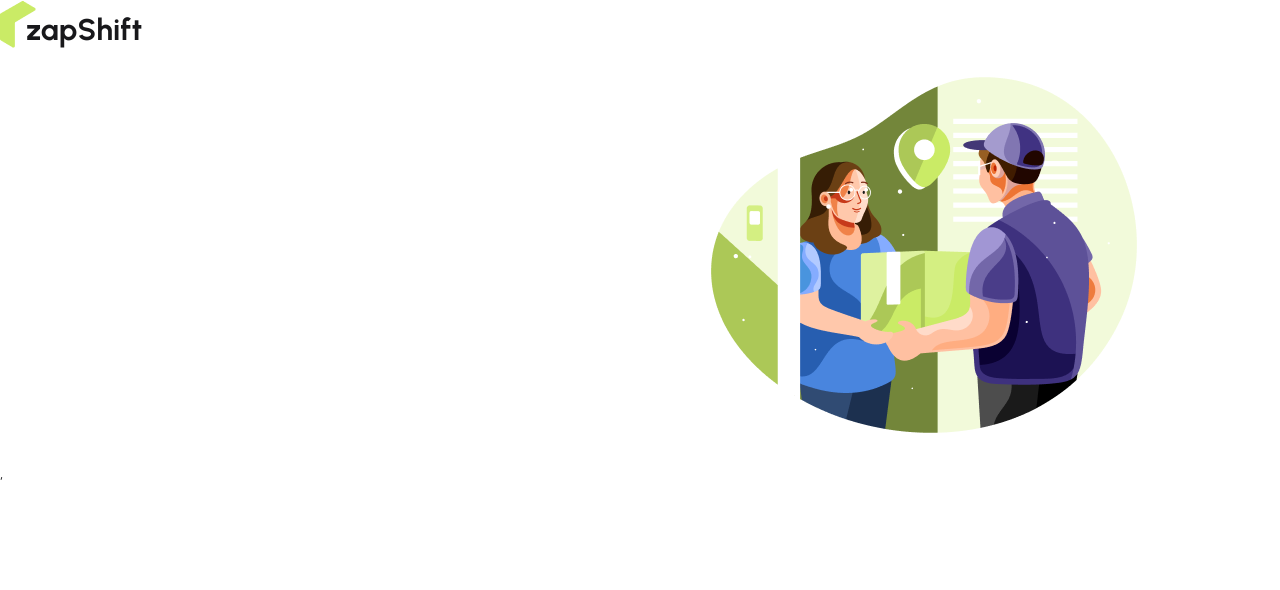
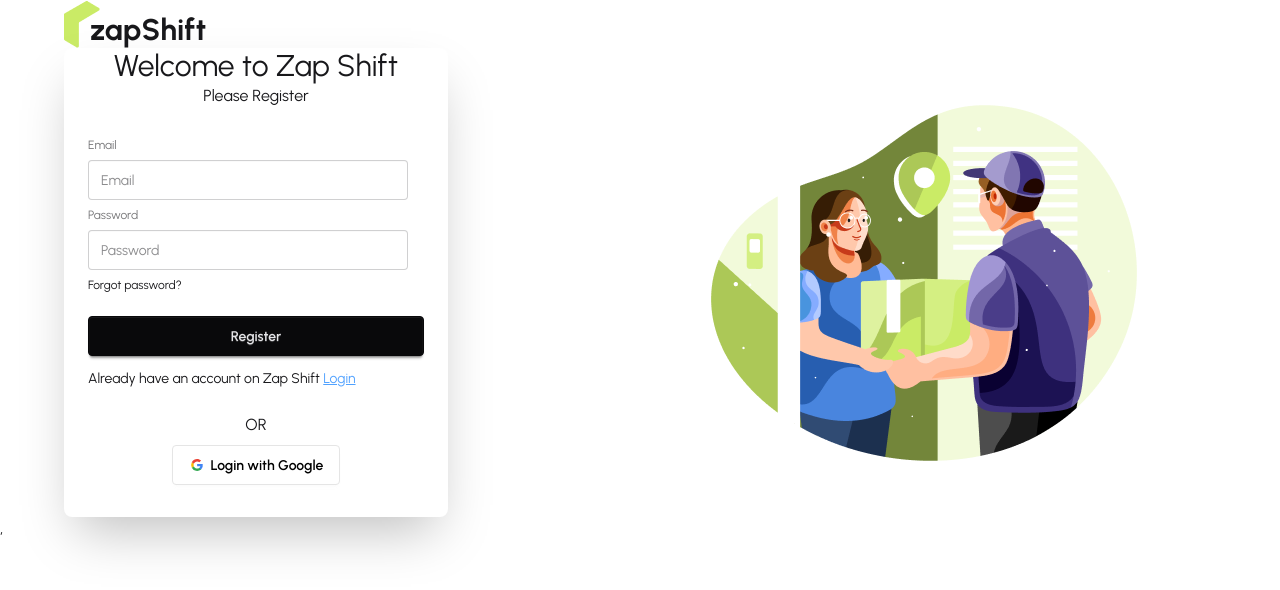
Before and after one commit to SwarnaliSahaBristi/zap-swift-client, a React (Vite) app: page /register in a window 1280 px wide. Shown: the top 590 px of the page. Built offline with nearby package versions, Linux system fonts and the light colour scheme; no server answers.

Commit message:
registration added

```diff
--- a/package.json
+++ b/package.json
@@ -12,6 +12,7 @@
   "dependencies": {
     "@tailwindcss/vite": "^4.1.17",
     "daisyui": "^5.5.5",
+    "firebase": "^12.6.0",
     "leaflet": "^1.9.4",
     "react": "^19.2.0",
     "react-dom": "^19.2.0",
--- /dev/null
+++ b/src/components/SocialLogin.jsx
@@ -0,0 +1,57 @@
+import React from "react";
+import useAuth from "../hooks/useAuth";
+
+const SocialLogin = () => {
+  const { signInGoogle } = useAuth();
+
+  const handleGoogleSignIn = () => {
+    signInGoogle()
+    .then((res) => {
+        console.log(res.user);
+      })
+      .catch((error) => {
+        console.log(error);
+      });
+  };
+  return (
+    <div className="text-center pb-8">
+      <p className="mb-2">OR</p>
+      {/* Google */}
+      <button
+        onClick={handleGoogleSignIn}
+        className="btn bg-white text-black border-[#e5e5e5]"
+      >
+        <svg
+          aria-label="Google logo"
+          width="16"
+          height="16"
+          xmlns="http://www.w3.org/2000/svg"
+          viewBox="0 0 512 512"
+        >
+          <g>
+            <path d="m0 0H512V512H0" fill="#fff"></path>
+            <path
+              fill="#34a853"
+              d="M153 292c30 82 118 95 171 60h62v48A192 192 0 0190 341"
+            ></path>
+            <path
+              fill="#4285f4"
+              d="m386 400a140 175 0 0053-179H260v74h102q-7 37-38 57"
+            ></path>
+            <path
+              fill="#fbbc02"
+              d="m90 341a208 200 0 010-171l63 49q-12 37 0 73"
+            ></path>
+            <path
+              fill="#ea4335"
+              d="m153 219c22-69 116-109 179-50l55-54c-78-75-230-72-297 55"
+            ></path>
+          </g>
+        </svg>
+        Login with Google
+      </button>
+    </div>
+  );
+};
+
+export default SocialLogin;
--- /dev/null
+++ b/src/firebase/firebase.config.js
@@ -0,0 +1,21 @@
+// Import the functions you need from the SDKs you need
+import { initializeApp } from "firebase/app";
+import { getAuth } from "firebase/auth";
+// TODO: Add SDKs for Firebase products that you want to use
+// https://firebase.google.com/docs/web/setup#available-libraries
+
+// Your web app's Firebase configuration
+const firebaseConfig = {
+  apiKey:import.meta.env.VITE_apiKey,
+  authDomain:import.meta.env.VITE_authDomain,
+  projectId:import.meta.env.VITE_projectId,
+  storageBucket:import.meta.env.VITE_storageBucket,
+  messagingSenderId:import.meta.env.VITE_messagingSenderId,
+  appId:import.meta.env.VITE_appId,
+};
+
+// Initialize Firebase
+const app = initializeApp(firebaseConfig);
+
+// Initialize Firebase Authentication and get a reference to the service
+export const auth = getAuth(app);
--- /dev/null
+++ b/src/hooks/useAuth.jsx
@@ -0,0 +1,9 @@
+import React, { use } from 'react';
+import { AuthContext } from '../provider/AuthContext';
+
+const useAuth = () => {
+    const authInfo = use(AuthContext);
+    return authInfo;
+};
+
+export default useAuth;
--- a/src/layout/AuthLayout.jsx
+++ b/src/layout/AuthLayout.jsx
@@ -5,9 +5,9 @@
 
 const AuthLayout = () => {
     return (
-        <div className='max-w-7xl mx-auto'>
+        <div className='max-w-6xl mx-auto'>
             <Logo></Logo>
-            <div className='flex'>
+            <div className='flex items-center'>
                 <div className='flex-1'>
                     <Outlet></Outlet>
                 </div>
--- a/src/main.jsx
+++ b/src/main.jsx
@@ -3,9 +3,12 @@
 import './index.css'
 import { RouterProvider } from 'react-router'
 import { router } from './routes/router'
+import AuthProvider from './provider/AuthProvider'
 
 createRoot(document.getElementById('root')).render(
   <StrictMode>
-    <RouterProvider router={router} />,
+    <AuthProvider>
+      <RouterProvider router={router} />,
+    </AuthProvider>
   </StrictMode>,
 )
--- a/src/pages/Auth/Login.jsx
+++ b/src/pages/Auth/Login.jsx
@@ -1,11 +1,70 @@
-import React from 'react';
+import React from "react";
+import { useForm } from "react-hook-form";
+import useAuth from "../../hooks/useAuth";
+import { Link } from "react-router";
+import SocialLogin from "../../components/SocialLogin";
 
 const Login = () => {
-    return (
-        <div>
+  const {
+    register,
+    handleSubmit,
+    formState: { errors },
+  } = useForm();
+  const { loginUser } = useAuth();
 
-        </div>
-    );
+  const handleLogin = (data) => {
+    console.log("form log in", data);
+    loginUser(data.email, data.password)
+    .then((res) => {
+        console.log(res.user);
+      })
+      .catch((error) => {
+        console.log(error);
+      });
+  };
+  return (
+    <div className="card bg-base-100 w-full max-w-sm shrink-0 shadow-2xl">
+        <h3 className="text-3xl text-center">Welcome Back</h3>
+        <p className="text-center">Please Login</p>
+      <form className="card-body" onSubmit={handleSubmit(handleLogin)}>
+        <fieldset className="fieldset">
+          {/* {email} */}
+          <label className="label">Email</label>
+          <input
+            type="email"
+            {...register("email", { required: true })}
+            className="input"
+            placeholder="Email"
+          />
+          {errors.email?.type === "required" && (
+            <p className="text-red-500">Email is required</p>
+          )}
+          {/* {password} */}
+          <label className="label">Password</label>
+          <input
+            type="password"
+            {...register("password", { required: true , minLength: 6})}
+            className="input"
+            placeholder="Password"
+          />
+          {errors.password?.type === "required" && (
+            <p className="text-red-500">Password is required</p>
+          )}
+          {errors.password?.type === "minLength" && (
+            <p className="text-red-500">
+              Password must be 6 characters or longer...
+            </p>
+          )}
+          <div>
+            <a className="link link-hover">Forgot password?</a>
+          </div>
+          <button className="btn btn-neutral mt-4">Login</button>
+        </fieldset>
+        <p>New to Zap Shift <Link className="text-blue-400 underline" to='/register'>Register</Link></p>
+      </form>
+      <SocialLogin></SocialLogin>
+    </div>
+  );
 };
 
 export default Login;
--- a/src/pages/Auth/Register.jsx
+++ b/src/pages/Auth/Register.jsx
@@ -1,11 +1,81 @@
-import React from 'react';
+import React from "react";
+import { useForm } from "react-hook-form";
+import useAuth from "../../hooks/useAuth";
+import { Link } from "react-router";
+import SocialLogin from "../../components/SocialLogin";
 
 const Register = () => {
-    return (
-        <div>
+  const {
+    register,
+    handleSubmit,
+    formState: { errors },
+  } = useForm();
+  const { registerUser } = useAuth();
 
-        </div>
-    );
+  const handleRegistration = (data) => {
+    console.log("after registration", data);
+    registerUser(data.email, data.password)
+      .then((res) => {
+        console.log(res.user);
+      })
+      .catch((error) => {
+        console.log(error);
+      });
+  };
+  return (
+    <div className="card bg-base-100 w-full max-w-sm shrink-0 shadow-2xl">
+        <h3 className="text-3xl text-center">Welcome to Zap Shift</h3>
+        <p className="text-center">Please Register</p>
+      <form className="card-body" onSubmit={handleSubmit(handleRegistration)}>
+        <fieldset className="fieldset">
+          {/* {email} */}
+          <label className="label">Email</label>
+          <input
+            type="email"
+            {...register("email", { required: true })}
+            className="input"
+            placeholder="Email"
+          />
+          {errors.email?.type === "required" && (
+            <p className="text-red-500">Email is required</p>
+          )}
+          {/* {password} */}
+          <label className="label">Password</label>
+          <input
+            type="password"
+            {...register("password", {
+              required: true,
+              minLength: 6,
+              pattern:
+                /^(?=.*[A-Z])(?=.*[a-z])(?=.*\d)(?=.*[!@#$%^&*()_+\-={}[\]|\\:;"'<>,.?/~`]).{8,}$/,
+            })}
+            className="input"
+            placeholder="Password"
+          />
+          {errors.password?.type === "required" && (
+            <p className="text-red-500">Password is required</p>
+          )}
+          {errors.password?.type === "minLength" && (
+            <p className="text-red-500">
+              Password must be 6 characters or longer...
+            </p>
+          )}
+          {errors.password?.type === "pattern" && (
+            <p className="text-red-500">
+              Password must have at least one uppercase, at least one lowercase,
+              at least one number and at least one special characters
+            </p>
+          )}
+          <div>
+            <a className="link link-hover">Forgot password?</a>
+          </div>
+          <button className="btn btn-neutral mt-4">Register</button>
+        </fieldset>
+        <p>Already have an account on Zap Shift <Link className="text-blue-400 underline" to='/login'>Login</Link></p>
+      </form>
+      <SocialLogin></SocialLogin>
+    </div>
+  );
 };
 
 export default Register;
--- a/src/pages/Shared/Navbar.jsx
+++ b/src/pages/Shared/Navbar.jsx
@@ -1,13 +1,32 @@
 import React from "react";
 import Logo from "../../components/Logo";
 import { Link, NavLink } from "react-router";
+import useAuth from "../../hooks/useAuth";
 
 const Navbar = () => {
-    const links = <>
-    <li><NavLink to=''>Services</NavLink></li>
-    <li><NavLink to=''>About Us</NavLink></li>
-    <li><NavLink to='/coverage'>Coverage</NavLink></li>
+  const { user,logOut } = useAuth();
+  const handleLogout = () =>{
+    logOut()
+    .then((res) => {
+        console.log(res.user);
+      })
+      .catch((error) => {
+        console.log(error);
+      });
+  }
+  const links = (
+    <>
+      <li>
+        <NavLink to="">Services</NavLink>
+      </li>
+      <li>
+        <NavLink to="">About Us</NavLink>
+      </li>
+      <li>
+        <NavLink to="/coverage">Coverage</NavLink>
+      </li>
     </>
+  );
   return (
     <div className="navbar bg-base-100 shadow-sm">
       <div className="navbar-start">
@@ -36,15 +55,16 @@
             {links}
           </ul>
         </div>
-        <Link to='/' className="btn btn-ghost text-xl"><Logo></Logo></Link>
+        <Link to="/" className="btn btn-ghost text-xl">
+          <Logo></Logo>
+        </Link>
       </div>
       <div className="navbar-center hidden lg:flex">
-        <ul className="menu menu-horizontal px-1">
-          {links}
-        </ul>
+        <ul className="menu menu-horizontal px-1">{links}</ul>
       </div>
       <div className="navbar-end">
-        <a className="btn">Button</a>
+        {user ? <a onClick={handleLogout} className="btn">LogOut</a> : <Link className="btn" to='/login'>Login</Link> }
+        <Link className="btn btn-primary text-black mx-4" to='/beARider'>Be a Rider</Link>
       </div>
     </div>
   );
--- /dev/null
+++ b/src/provider/AuthContext.jsx
@@ -0,0 +1,3 @@
+import { createContext } from "react";
+
+export const AuthContext = createContext(null)
--- /dev/null
+++ b/src/provider/AuthProvider.jsx
@@ -0,0 +1,53 @@
+import React, { useEffect, useState } from "react";
+import { AuthContext } from "./AuthContext";
+import { createUserWithEmailAndPassword, GoogleAuthProvider, onAuthStateChanged, signInWithEmailAndPassword, signInWithPopup, signOut } from "firebase/auth";
+import { auth } from "../firebase/firebase.config";
+
+const googleProvider = new GoogleAuthProvider();
+
+const AuthProvider = ({ children }) => {
+    const [user, setUser] = useState(null);
+    const [loading, setLoading] = useState(true);
+
+  const registerUser = (email, password) => {
+    setLoading(true)
+    return createUserWithEmailAndPassword(auth,email, password);
+  };
+
+  const loginUser = (email,password) =>{
+    setLoading(true)
+    return signInWithEmailAndPassword(auth,email,password)
+  }
+
+  const signInGoogle = () =>{
+    setLoading(true)
+    return signInWithPopup(auth, googleProvider)
+  }
+
+  const logOut = () =>{
+    setLoading(true)
+    return signOut(auth)
+  }
+
+  useEffect(()=>{
+    const unSubscribe = onAuthStateChanged(auth, (currentUser)=>{
+        setUser(currentUser)
+        setLoading(false)
+    })
+    return ()=> {
+        unSubscribe();
+    }
+  },[])
+
+  const authInfo = {
+    user,
+    loading,
+    registerUser,
+    loginUser,
+    signInGoogle,
+    logOut
+  };
+  return <AuthContext value={authInfo}>{children}</AuthContext>;
+};
+
+export default AuthProvider;
```
Also changed, not shown: src/routes/PrivateRoute.jsx (added, +18 -0 lines), 1 other file (tests, documents, lock files or other folders).
